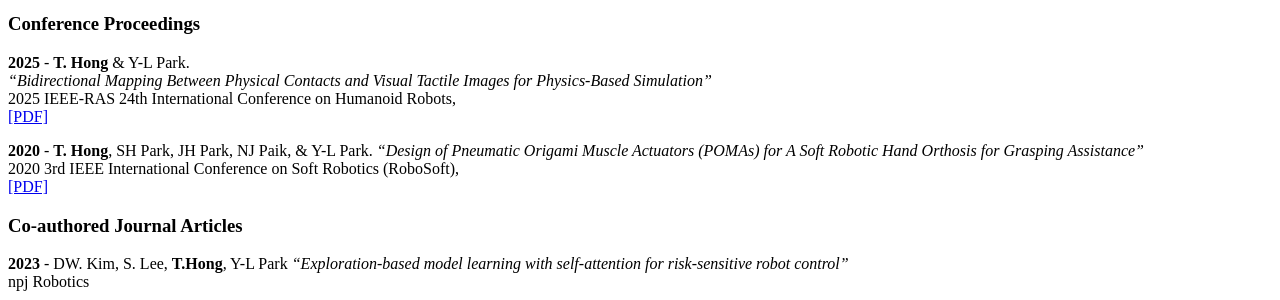
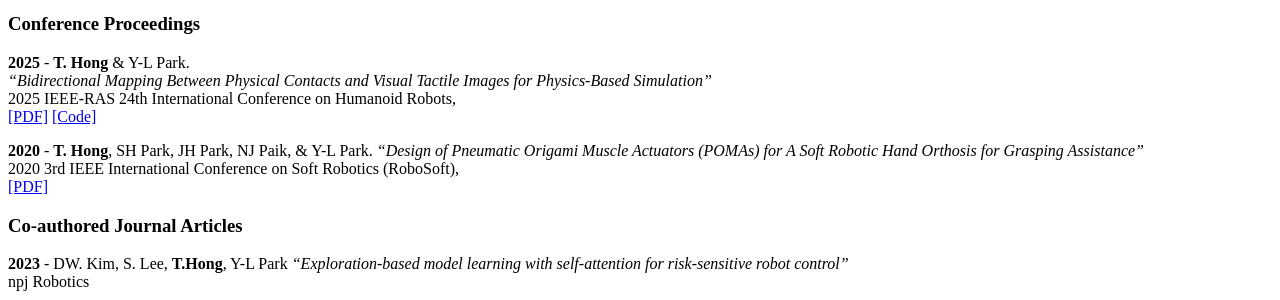
Before and after one commit to ndolphin-github/ndolphin-github.github.io, a Jekyll site: the page built from publications.md, in a window 1280 px wide. Shown: the part 696-996 px from the top of the page. Built offline with Jekyll 4.4.1, drawn with Linux system fonts in a browser that asks for light colours.

```diff
--- a/publications.md
+++ b/publications.md
@@ -28,7 +28,7 @@
 **2025** - **T. Hong** & Y-L Park.
 *"Bidirectional Mapping Between Physical Contacts and Visual Tactile Images for Physics-Based Simulation"*
 2025 IEEE-RAS 24th International Conference on Humanoid Robots,
-[[PDF]](/Publications/HongTH_Humanoids_2025.pdf)
+[[PDF]](/Publications/HongTH_Humanoids_2025.pdf) [[Code]](https://github.com/ndolphin-github/DIGIT_simulation)
 
 **2020** - **T. Hong**, SH Park, JH Park, NJ Paik, & Y-L Park.
 *"Design of Pneumatic Origami Muscle Actuators (POMAs) for A Soft Robotic Hand Orthosis for Grasping Assistance"*
```
